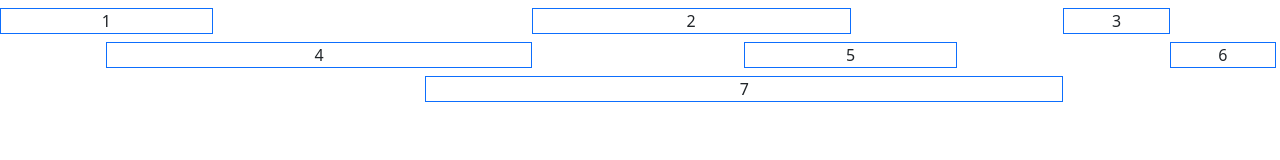
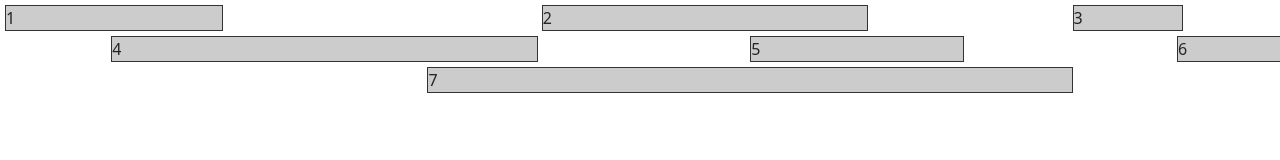
Before and after one commit to mssoheil/mapsa_class2, a plain HTML site: page index.html in a window 1280 px wide. Drawn offline with nearby package versions, Linux system fonts and the light colour scheme.

Commit message:
feat: handle second grid with flexbox

```diff
--- a/index.css
+++ b/index.css
@@ -2,3 +2,43 @@
     border: 1px solid #333;
     background: #ccc;
 }
+
+
+.pure-row {
+    display: flex;
+    width: 100%;
+    margin: 5px;
+}
+
+.pure-col-1 {
+    flex: 2;
+
+}
+.pure-col-2 {
+    flex: 3;
+    margin-left: 24.9%
+}
+.pure-col-3 {
+    flex: 1;
+    margin-left: 16%;
+    margin-right: 8%;
+}
+
+.pure-col-4 {
+    flex: 4;
+    margin-left: 8.3%;
+}
+.pure-col-5 {
+    flex: 2;
+    margin-left: 16.6%;
+}
+.pure-col-6 {
+    flex: 1;
+    margin-left: 16.6%
+}
+
+.pure-col-7 {
+    flex: 6;
+    margin-left: 33%;
+    margin-right: 16.6%;
+}
--- a/index.html
+++ b/index.html
@@ -34,7 +34,7 @@
         </div>
     </div> -->
 
-    <div class="container-fluid">
+    <!-- <div class="container-fluid">
         <div class="row">
 
             <div class="row gx-1 gy-1">
@@ -51,6 +51,19 @@
                 <div class="col-6 offset-4 text-center border border-primary">7</div>
             </div>
         </div>
+    </div> -->
+    <div class="pure-row">
+        <div class="box pure-col-1 pure-col">1</div>
+        <div class="box pure-col-2 pure-col">2</div>
+        <div class="box pure-col-3 pure-col">3</div>
+    </div>
+    <div class="pure-row">
+        <div class="box pure-col-4 pure-col">4</div>
+        <div class="box pure-col-5 pure-col">5</div>
+        <div class="box pure-col-6 pure-col">6</div>
+    </div>
+    <div class="pure-row">
+        <div class="box pure-col-7 pure-col">7</div>
     </div>
 </body>
 </html>
```
